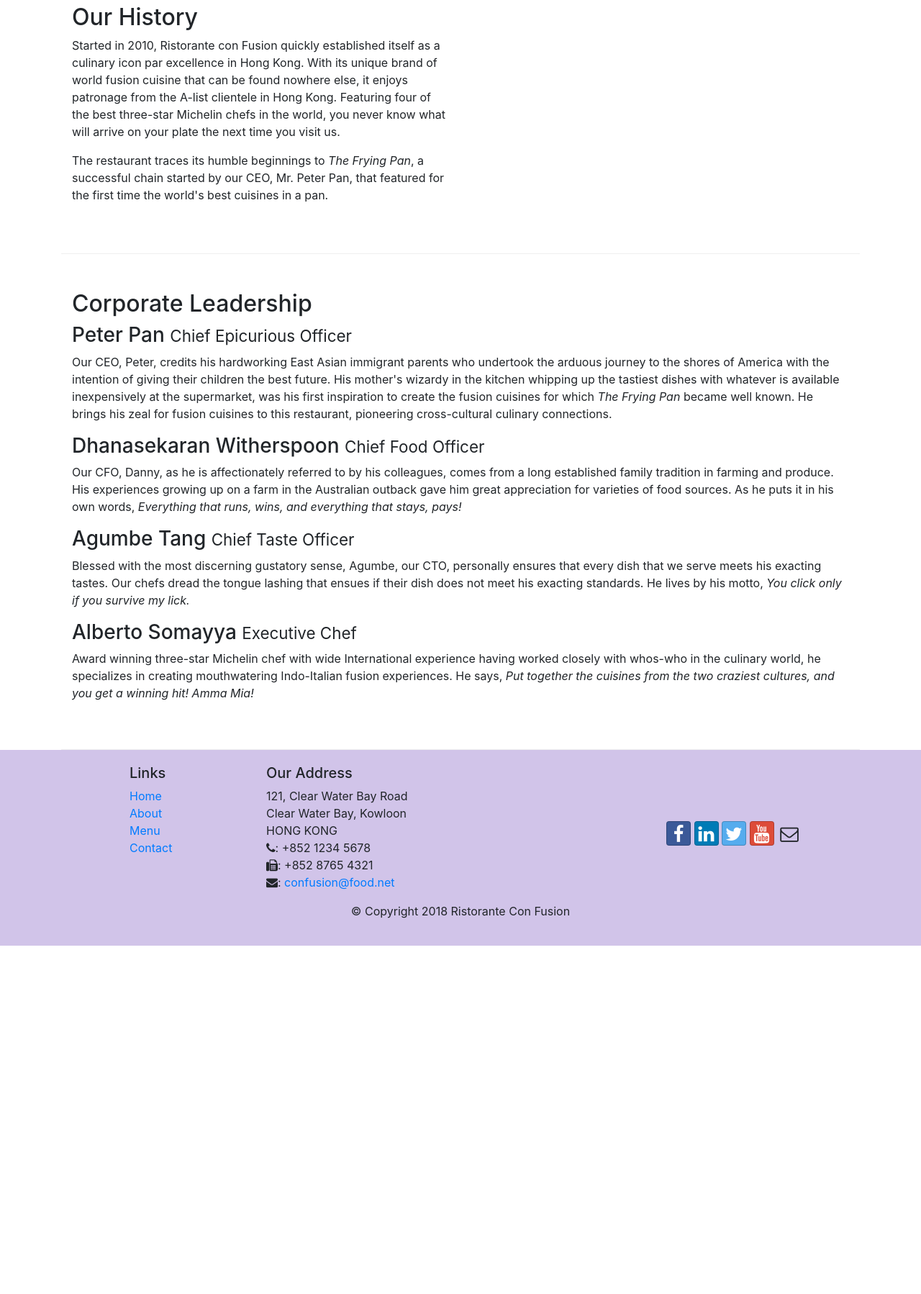
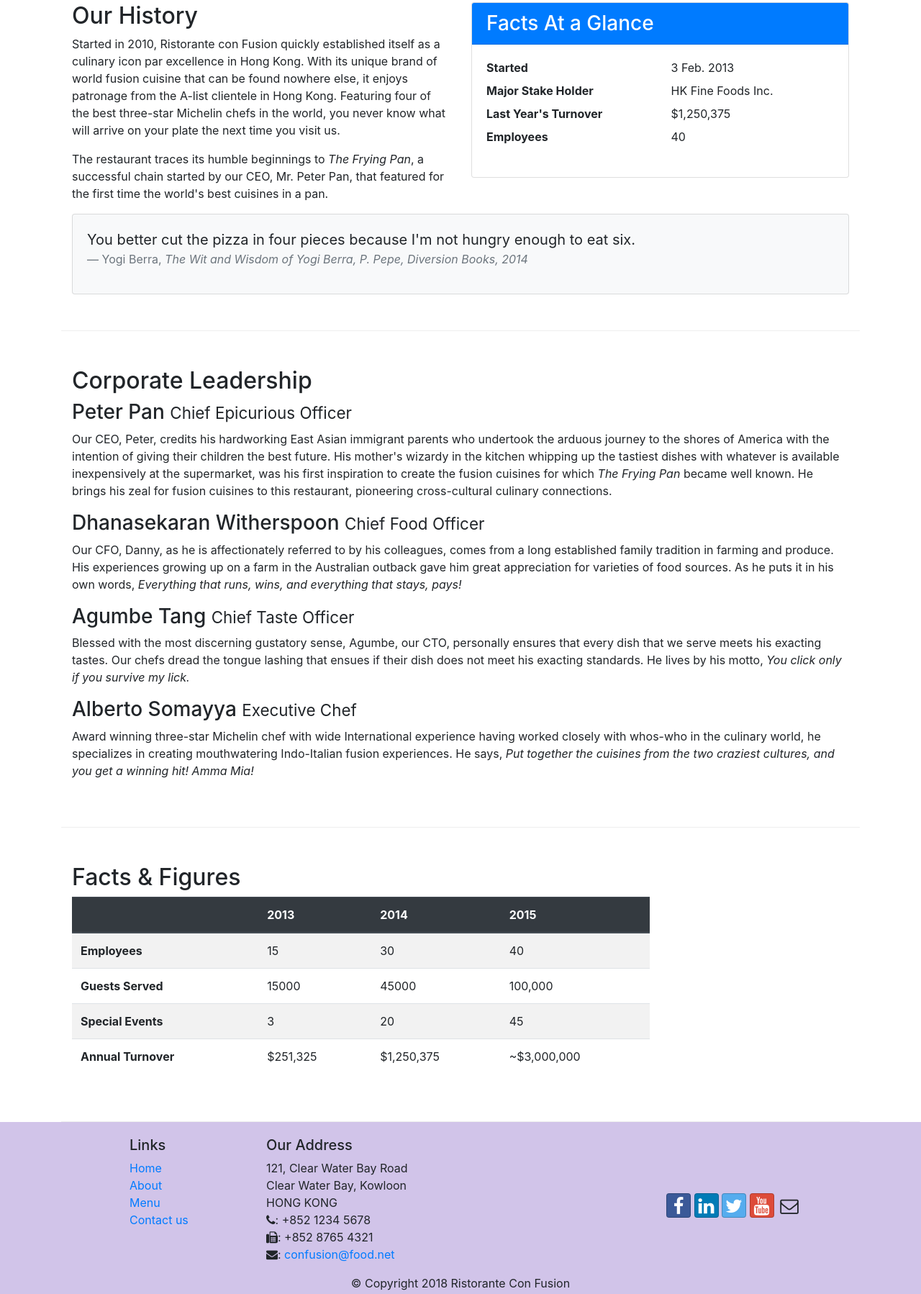
Before and after one commit to RockDevOps/conFusion, a website: page aboutus.html in a window 1280 px wide. Shown: the part 488-2286 px from the top of the page at 72% size. Before the commit the page ends 1802 px from the top, so only its background shows below. Drawn offline with nearby package versions, Linux system fonts and the light colour scheme.

Commit message:
Tables e Cards

```diff
--- a/aboutus.html
+++ b/aboutus.html
@@ -60,12 +60,39 @@
         </div>
 
         <div class="row row-content align-content-center">
-            <div class="col-12 col-sm-6">
+            <div class="col-sm-6">
                 <h2>Our History</h2>
                 <p>Started in 2010, Ristorante con Fusion quickly established itself as a culinary icon par excellence in Hong Kong. With its unique brand of world fusion cuisine that can be found nowhere else, it enjoys patronage from the A-list clientele in Hong Kong.  Featuring four of the best three-star Michelin chefs in the world, you never know what will arrive on your plate the next time you visit us.</p>
                 <p>The restaurant traces its humble beginnings to <em>The Frying Pan</em>, a successful chain started by our CEO, Mr. Peter Pan, that featured for the first time the world's best cuisines in a pan.</p>
             </div>
-            <div class="col-12 col-sm">
+            <div class="col-sm">
+                <div class="card">
+                    <h3 class="card-header bg-primary text-white">Facts At a Glance</h3>
+                    <div class="card-body">
+                        <dl class="row">
+                            <dt class="col-6">Started</dt>
+                            <dd class="col-6">3 Feb. 2013</dd>
+                            <dt class="col-6">Major Stake Holder</dt>
+                            <dd class="col-6">HK Fine Foods Inc.</dd>
+                            <dt class="col-6">Last Year's Turnover</dt>
+                            <dd class="col-6">$1,250,375</dd>
+                            <dt class="col-6">Employees</dt>
+                            <dd class="col-6">40</dd>
+                        </dl>
+                    </div>
+                </div>
+            </div>
+            <div class="col-12">
+                <div class="card card-body bg-light">
+                    <blockquote class="blockquote">
+                        <p class="mb-0">You better cut the pizza in four pieces because
+                            I'm not hungry enough to eat six.</p>
+                        <footer class="blockquote-footer">Yogi Berra,
+                            <cite title="Source Title">The Wit and Wisdom of Yogi Berra,
+                            P. Pepe, Diversion Books, 2014</cite>
+                        </footer>
+                    </blockquote>
+                </div>
             </div>
         </div>
 
@@ -84,6 +111,52 @@
             </div>
        </div>
 
+       <div class="row row-content">
+            <div class="col-12 col-sm-9">
+                <h2>Facts &amp; Figures</h2>
+                <div class="table-responsive">
+                    <table class="table table-striped">
+                        <thead class="thead-dark">
+                            <tr>
+                                <th>&nbsp;</th>
+                                <th>2013</th>
+                                <th>2014</th>
+                                <th>2015</th>
+                            </tr>
+                        </thead>
+                        <tbody>
+                            <tr>
+                                <th>Employees</th>
+                                <td>15</td>
+                                <td>30</td>
+                                <td>40</td>
+                            </tr>
+                            <tr>
+                                <th>Guests Served</th>
+                                <td>15000</td>
+                                <td>45000</td>
+                                <td>100,000</td>
+                            </tr>
+                            <tr>
+                                <th>Special Events</th>
+                                <td>3</td>
+                                <td>20</td>
+                                <td>45</td>
+                            </tr>
+                            <tr>
+                                <th>Annual Turnover</th>
+                                <td>$251,325</td>
+                                <td>$1,250,375</td>
+                                <td>~$3,000,000</td>
+                            </tr>
+                        </tbody>
+                    </table>
+                </div>
+            </div>
+            <div class="col-12 col-sm-3">
+            </div>
+       </div>
+
     </div>
 
     <footer class="footer">
@@ -95,7 +168,7 @@
                         <li><a href="./index.html">Home</a></li>
                         <li><a href="#">About</a></li>
                         <li><a href="#">Menu</a></li>
-                        <li><a href="#">Contact</a></li>
+                        <li><a href="./contactus.html">Contact us</a></li>
                     </ul>
                 </div>
                 <div class="col-7 col-sm-5">
```
